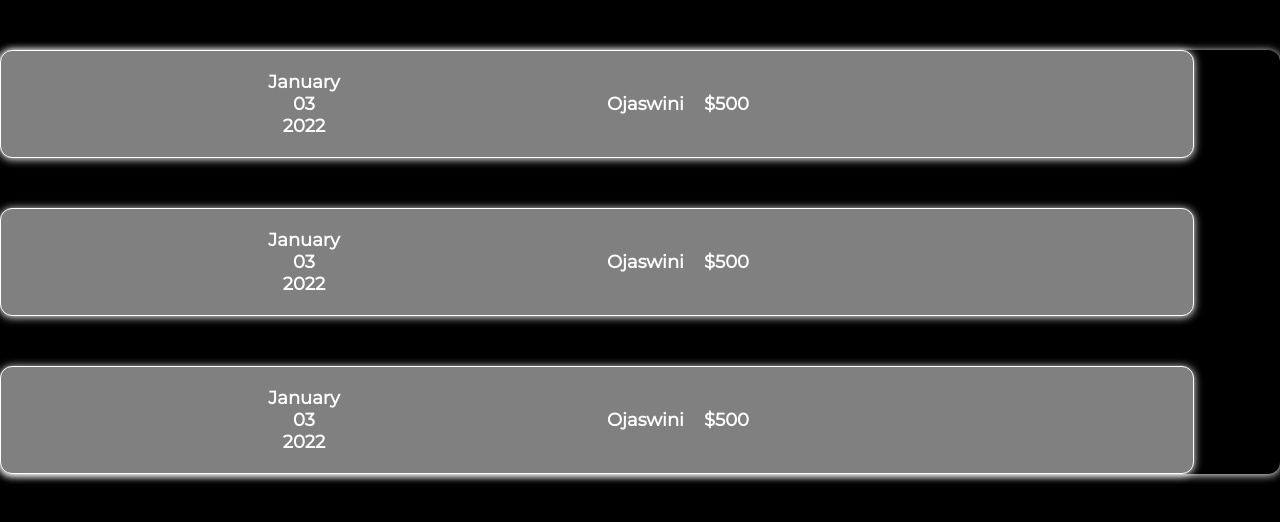
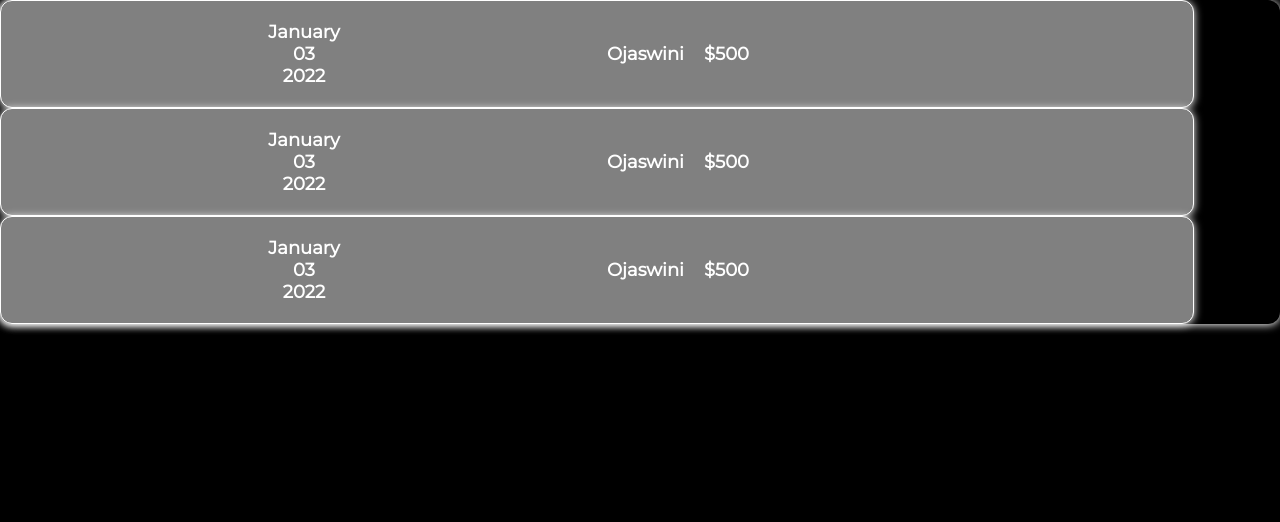
Before and after one commit to itsskofficial/Expense-Tracker, a React (Create React App) app: page / in a window 1280 px wide. Shown: the top 522 px of the page. Built offline with nearby package versions, Linux system fonts and the light colour scheme.

Commit message:
Dec 2, 2022, 11:18 AM

```diff
--- a/src/css/ExpenseItem.css
+++ b/src/css/ExpenseItem.css
@@ -1,7 +1,7 @@
 .expense-item{
     display: flex;
     width:90%;
-    margin-top: 50px;
+    margin-top: ;
     padding: 20px;
     background-color: grey;
     border: 1px solid white;
```
